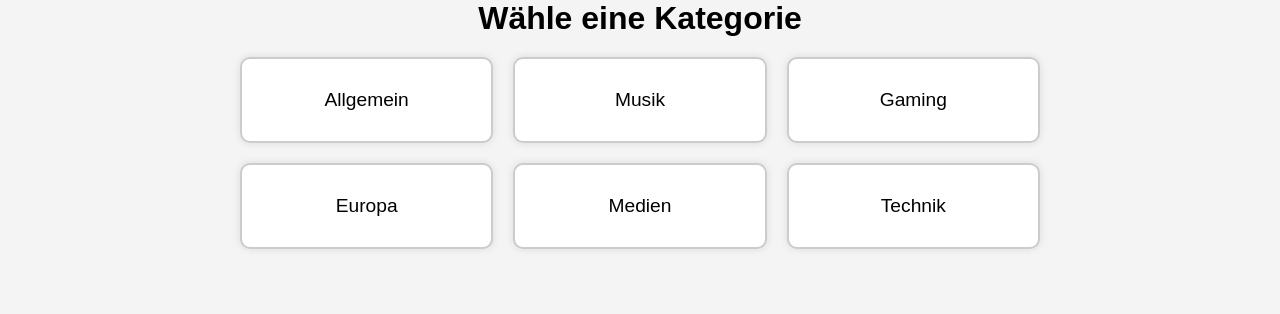
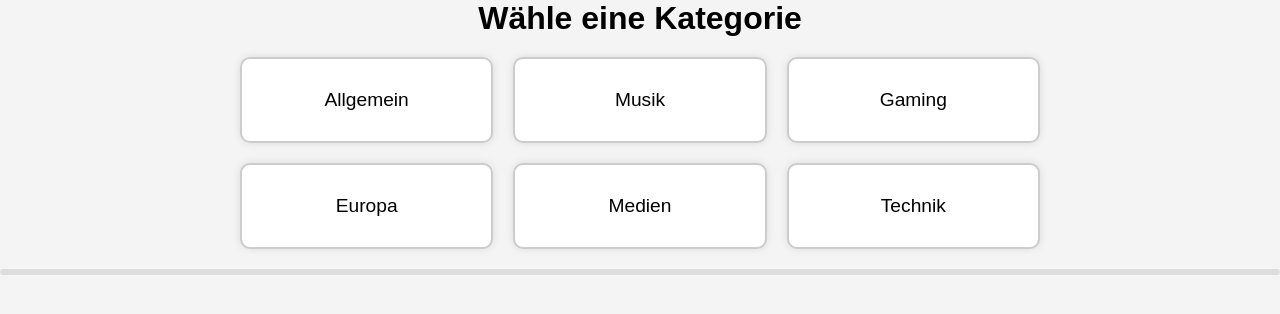
Before and after one commit to chris738/Quizzgame, a PHP site: page /html/quiz.html in a window 1280 px wide. Shown: the part 48-362 px from the top of the page. Run offline with PHP 8.4, Linux system fonts and the light colour scheme; data that the repository does not hold is empty.

Commit message:
Progressbar hinzugefügt

```diff
--- a/html/css/quiz.css
+++ b/html/css/quiz.css
@@ -145,3 +145,19 @@ input {
 .active-player {
     color: #333;
   }
+
+  #progressBarContainer {
+    height: 6px;
+    background-color: #ddd;
+    border-radius: 3px;
+    overflow: hidden;
+    margin-bottom: 12px;
+    width: 100%;
+}
+
+#progressBar {
+    height: 100%;
+    width: 0%;
+    background-color: #4caf50;
+    transition: width 0.3s ease;
+}
--- a/html/js/quiz.js
+++ b/html/js/quiz.js
@@ -51,6 +51,7 @@ window.loadNewQuestion = function loadNewQuestion() {
                 questionCount++;
 
                 // UI zurücksetzen
+                updateProgressBar();
                 resetUI();
             } else {
                 console.error('Fehler:', data.info ? data.info.error : data);
@@ -213,6 +214,11 @@ window.resetUI = function resetUI() {
     }, 250);
 };
 
+windows.updateProgressBar = function updateProgressBar() {
+    const percent = (questionCount / maxQuestions) * 100;
+    document.getElementById('progressBar').style.width = `${percent}%`;
+}
+
 // Multiplayer-Check beim Start
 document.addEventListener('DOMContentLoaded', () => {
     const currentPlayerId = parseInt(localStorage.getItem('playerId')) || 0;
--- a/html/quiz.html
+++ b/html/quiz.html
@@ -62,6 +62,11 @@
                  Technik
             </div>
         </div>
+    </div>
+
+    <!-- 1.5) Balken -->
+    <div id="progressBarContainer">
+        <div id="progressBar"></div>
     </div>
 
     <!-- 2) Quiz-Bereich (zunächst versteckt) aria-live="polite" //war main statt div-->
```
